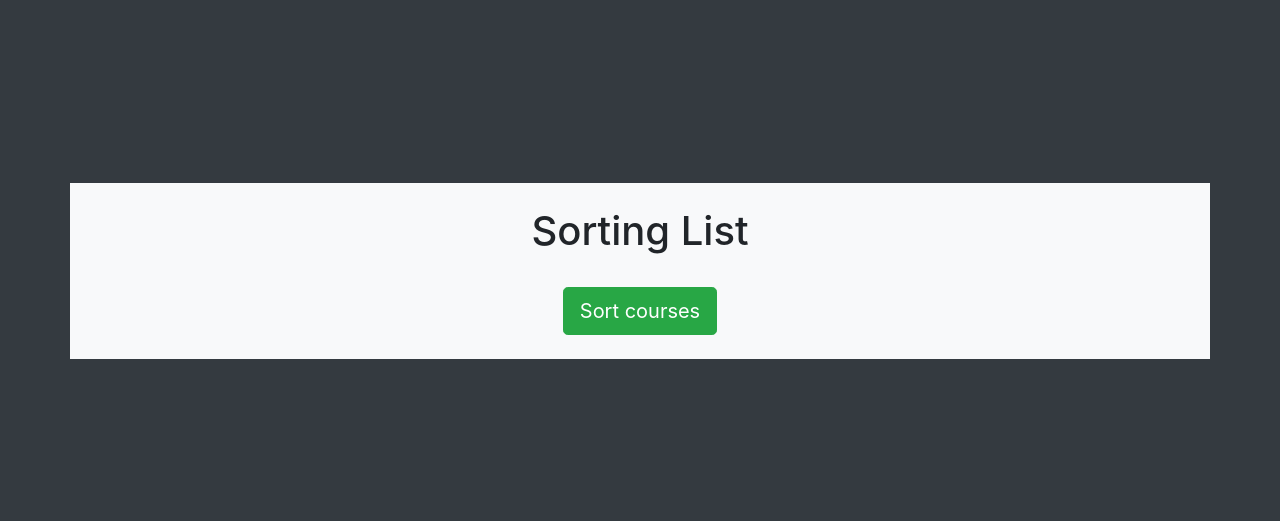
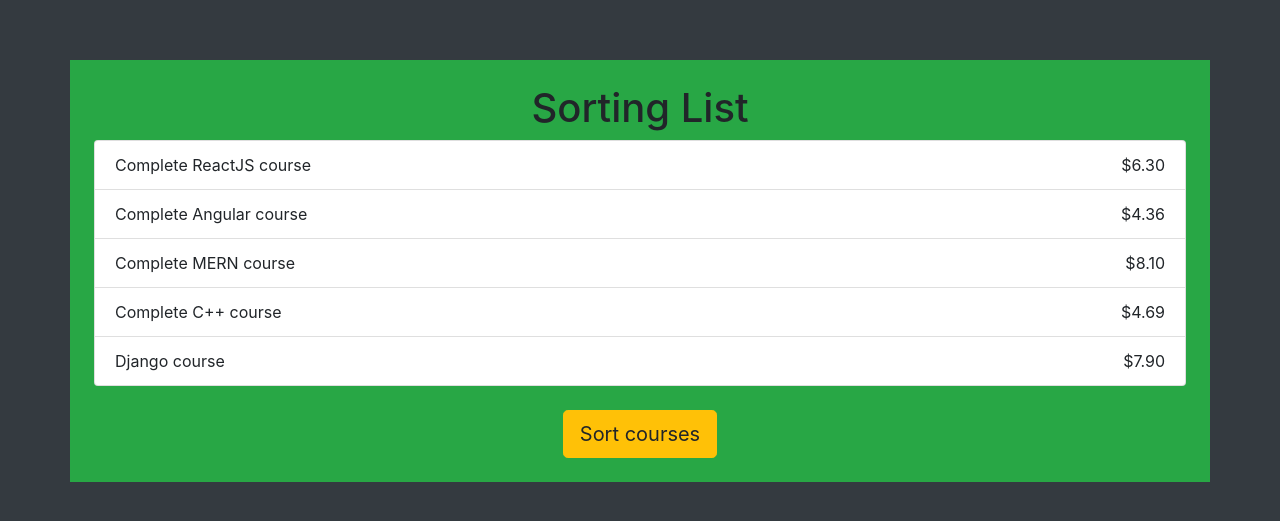
Before and after one commit to rpierr33/DOM, a plain HTML site: page proj4-starter/index.html in a window 1280 px wide. Shown: the part 129-650 px from the top of the page. Drawn offline with nearby package versions, Linux system fonts and the light colour scheme.

Commit message:
project-4 completed

```diff
--- a/proj4-starter/index.html
+++ b/proj4-starter/index.html
@@ -12,7 +12,7 @@
 
   </head>
   <body class="bg-dark">
-    <div class="container bg-light p-4">
+    <div class="container bg-success p-4">
       <h1 class="text-center">Sorting List</h1>
       <ul class="list-group">
         <!-- <li class="list-group-item">
@@ -21,7 +21,7 @@
       </ul>
       <button
         type="button"
-        class="btn btn-success btn-lg mt-4 mx-auto d-block sort-btn"
+        class="btn btn-warning btn-lg mt-4 mx-auto d-block sort-btn"
       >
         Sort courses
       </button>
@@ -29,7 +29,8 @@
     </div>
 
 
-    <!-- <script src="./script.js"></script> -->
+
+    <script src="./script.js"></script>
 
   </body>
 </html>
--- a/proj4-starter/script.js
+++ b/proj4-starter/script.js
@@ -0,0 +1,56 @@
+let courses = [
+    {
+        name: "Complete ReactJS course ",
+        price: "6.30"
+    },
+    {
+        name: "Complete Angular course ",
+        price: "4.36"
+    },
+    {
+        name: "Complete MERN course ",
+        price: "8.10"
+    },
+    {
+        name: "Complete C++ course ",
+        price: "4.69"
+    },
+    {
+        name: " Django course ",
+        price: "7.90"
+    }
+]
+
+
+function generateList(){
+    let ul = document.querySelector(".list-group")
+    ul.innerHTML = "";
+    courses.forEach((course) => {
+        let li = document.createElement("li");
+         li.classList.add("list-group-item");
+
+         let name = document.createTextNode(course.name)
+        //  console.log(name)
+         li.appendChild(name)
+
+        let span = document.createElement("span");
+        span.classList.add("float-right");
+
+        let price = document.createTextNode("$" + course.price)
+        span.appendChild(price)
+
+
+        li.appendChild(span)
+        ul.appendChild(li);
+    })
+}
+
+window.addEventListener("load", generateList());
+
+
+let button = document.querySelector(".sort-btn");
+
+button.addEventListener("click", () => {
+    courses.sort((a, b) => b.price - a.price)
+    generateList();
+} )
```
